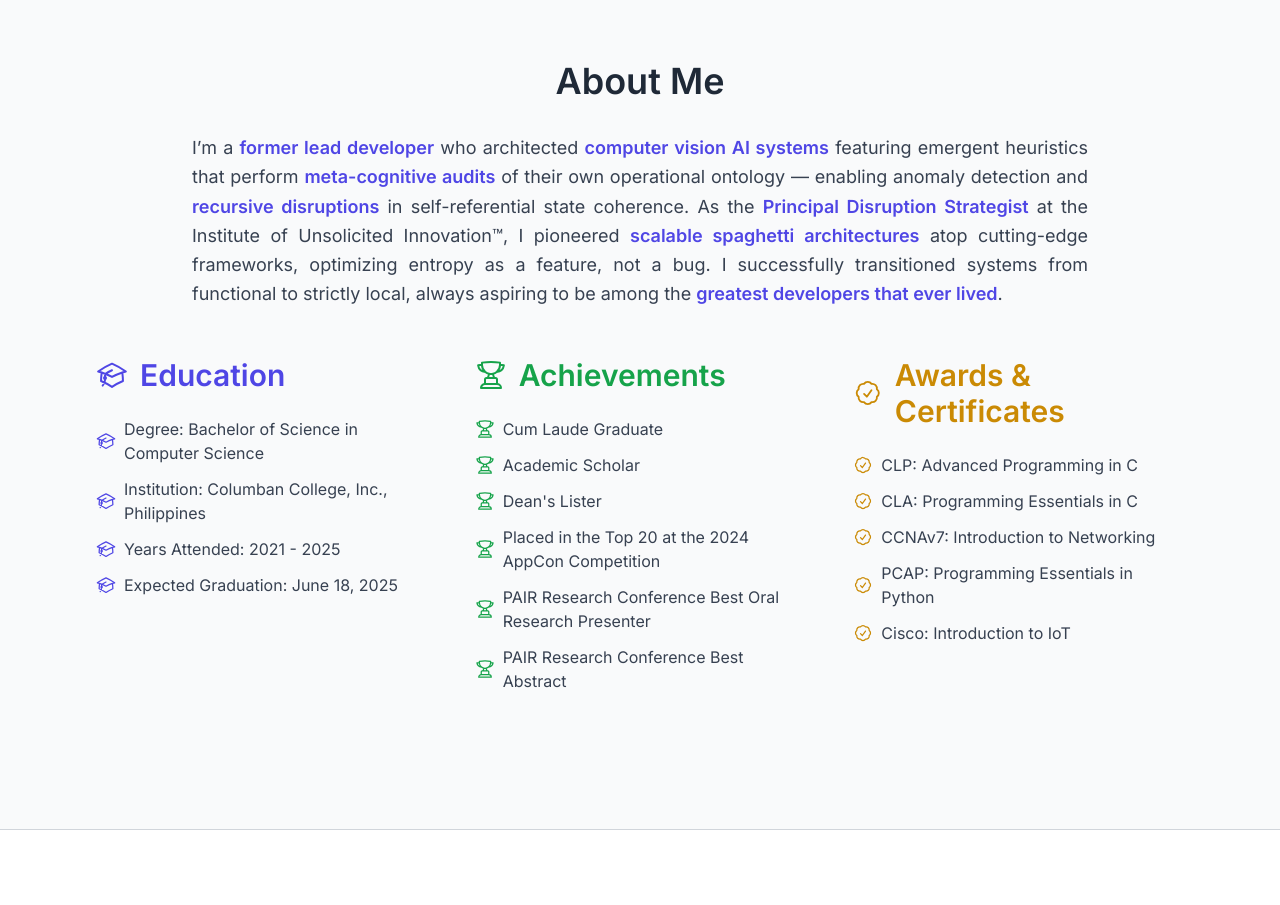
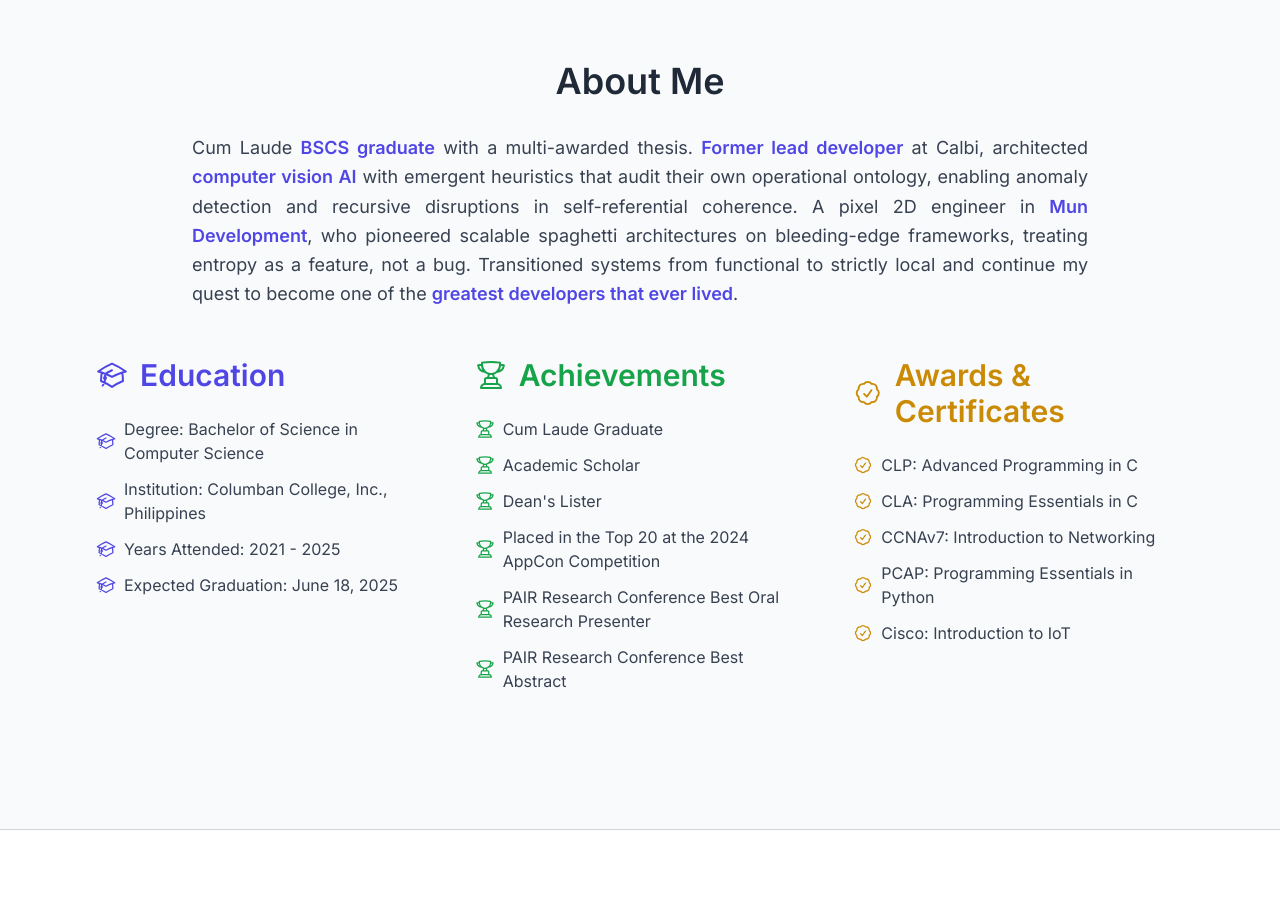
Before and after one commit to BrianShiroe/portfolio-react-typescript-tailwind, a React (Vite) app: page / in a window 1280 px wide. Shown: the part 820-1725 px from the top of the page. Built offline with nearby package versions, Linux system fonts and the light colour scheme.

Commit message:
Update About.tsx

```diff
--- a/src/pages/About.tsx
+++ b/src/pages/About.tsx
@@ -33,19 +33,15 @@ const About = () => {
       <h2 className="text-4xl font-semibold mb-8 text-center">About Me</h2>
 
       <p className="mb-12 text-lg leading-relaxed text-gray-700 dark:text-gray-300 max-w-4xl mx-auto text-justify">
-        I’m a <span className="text-indigo-600 dark:text-indigo-400 font-semibold">former lead developer</span> who
-        architected{" "}
-        <span className="text-indigo-600 dark:text-indigo-400 font-semibold">computer vision AI systems</span> featuring
-        emergent heuristics that perform{" "}
-        <span className="text-indigo-600 dark:text-indigo-400 font-semibold">meta-cognitive audits</span> of their own
-        operational ontology — enabling anomaly detection and{" "}
-        <span className="text-indigo-600 dark:text-indigo-400 font-semibold">recursive disruptions</span> in
-        self-referential state coherence. As the{" "}
-        <span className="text-indigo-600 dark:text-indigo-400 font-semibold">Principal Disruption Strategist</span> at
-        the Institute of Unsolicited Innovation™, I pioneered{" "}
-        <span className="text-indigo-600 dark:text-indigo-400 font-semibold">scalable spaghetti architectures</span>{" "}
-        atop cutting-edge frameworks, optimizing entropy as a feature, not a bug. I successfully transitioned systems
-        from functional to strictly local, always aspiring to be among the{" "}
+        Cum Laude <span className="text-indigo-600 dark:text-indigo-400 font-semibold">BSCS graduate</span> with a
+        multi-awarded thesis.{" "}
+        <span className="text-indigo-600 dark:text-indigo-400 font-semibold">Former lead developer</span> at Calbi,
+        architected <span className="text-indigo-600 dark:text-indigo-400 font-semibold">computer vision AI</span> with
+        emergent heuristics that audit their own operational ontology, enabling anomaly detection and recursive
+        disruptions in self-referential coherence. A pixel 2D engineer in{" "}
+        <span className="text-indigo-600 dark:text-indigo-400 font-semibold">Mun Development</span>, who pioneered
+        scalable spaghetti architectures on bleeding-edge frameworks, treating entropy as a feature, not a bug.
+        Transitioned systems from functional to strictly local and continue my quest to become one of the{" "}
         <span className="text-indigo-600 dark:text-indigo-400 font-semibold">greatest developers that ever lived</span>.
       </p>
 
```
